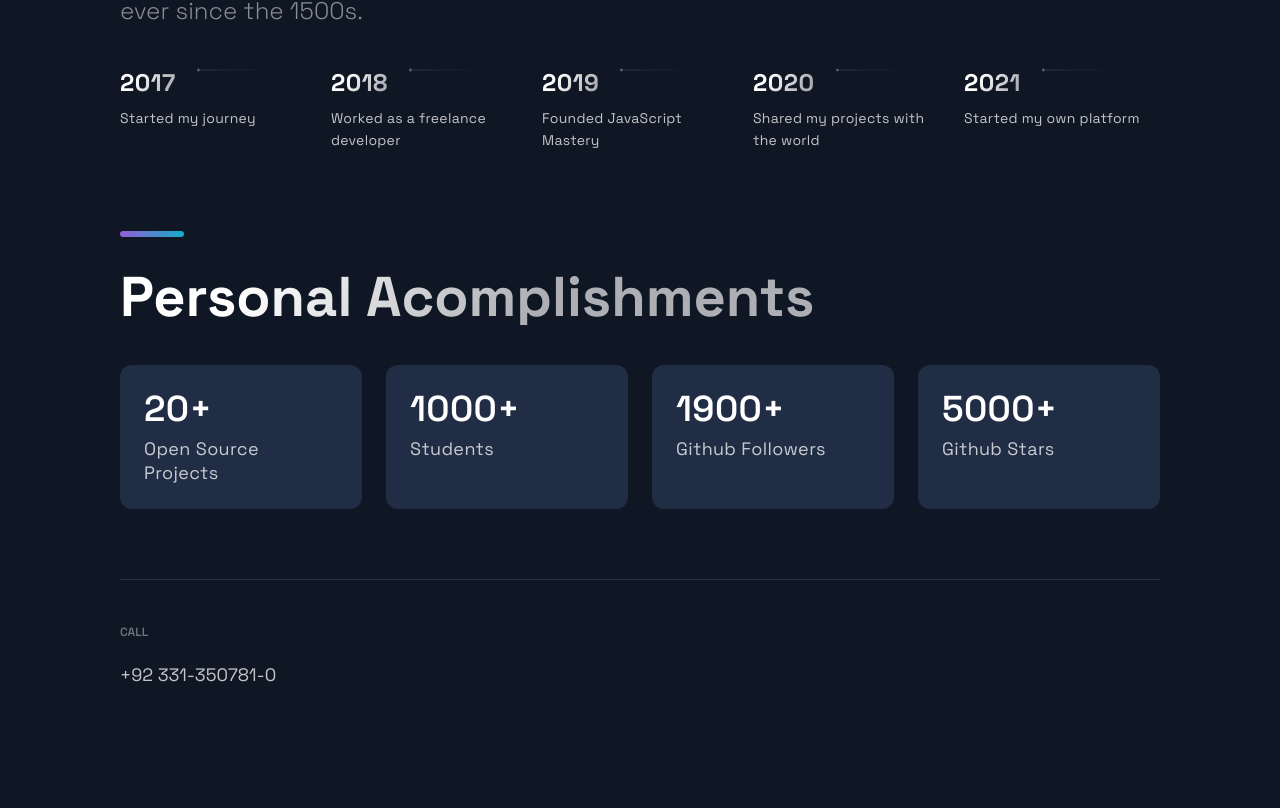
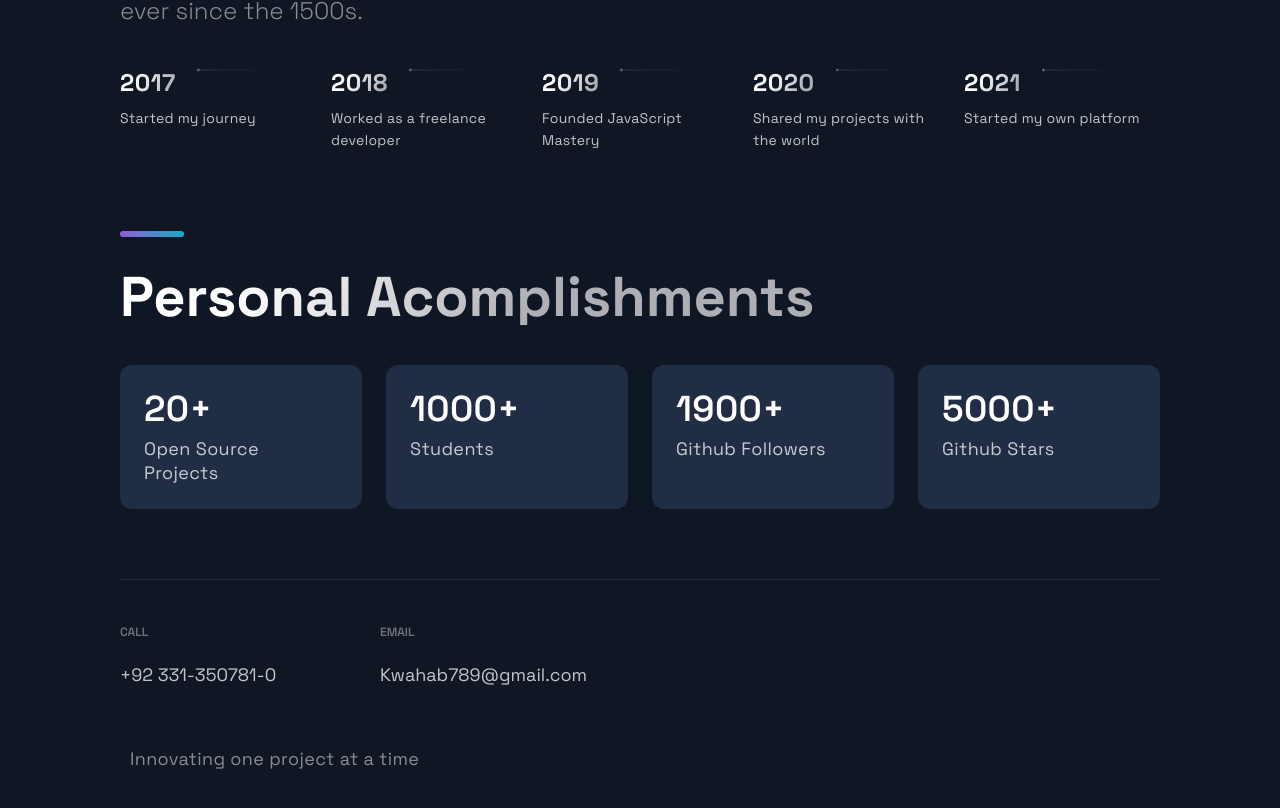
Before and after one commit to Muhammad-usman92/FYP-wahab, a Next.js app: page / in a window 1280 px wide. Shown: the part 2901-3709 px from the top of the page. Before the commit the page ends 3685 px from the top, so only its background shows below. Built offline with nearby package versions, Linux system fonts and the light colour scheme.

Commit message:
SocialIconsContainer

```diff
--- a/src/components/Footer/Footer.js
+++ b/src/components/Footer/Footer.js
@@ -22,7 +22,16 @@ const Footer = () => {
           <LinkTitle>Call</LinkTitle>
           <LinkItem href="#">+92 331-350781-0</LinkItem>
         </LinkColumn>
+        <LinkColumn>
+          <LinkTitle>Email</LinkTitle>
+          <LinkItem href="#">Kwahab789@gmail.com</LinkItem>
+        </LinkColumn>
       </LinkList>
+      <SocialIconsContainer>
+        <CompanyContainer>
+          <Slogan>Innovating one project at a time</Slogan>
+        </CompanyContainer>
+      </SocialIconsContainer>
     </FooterWrapper>
   );
 };
```
